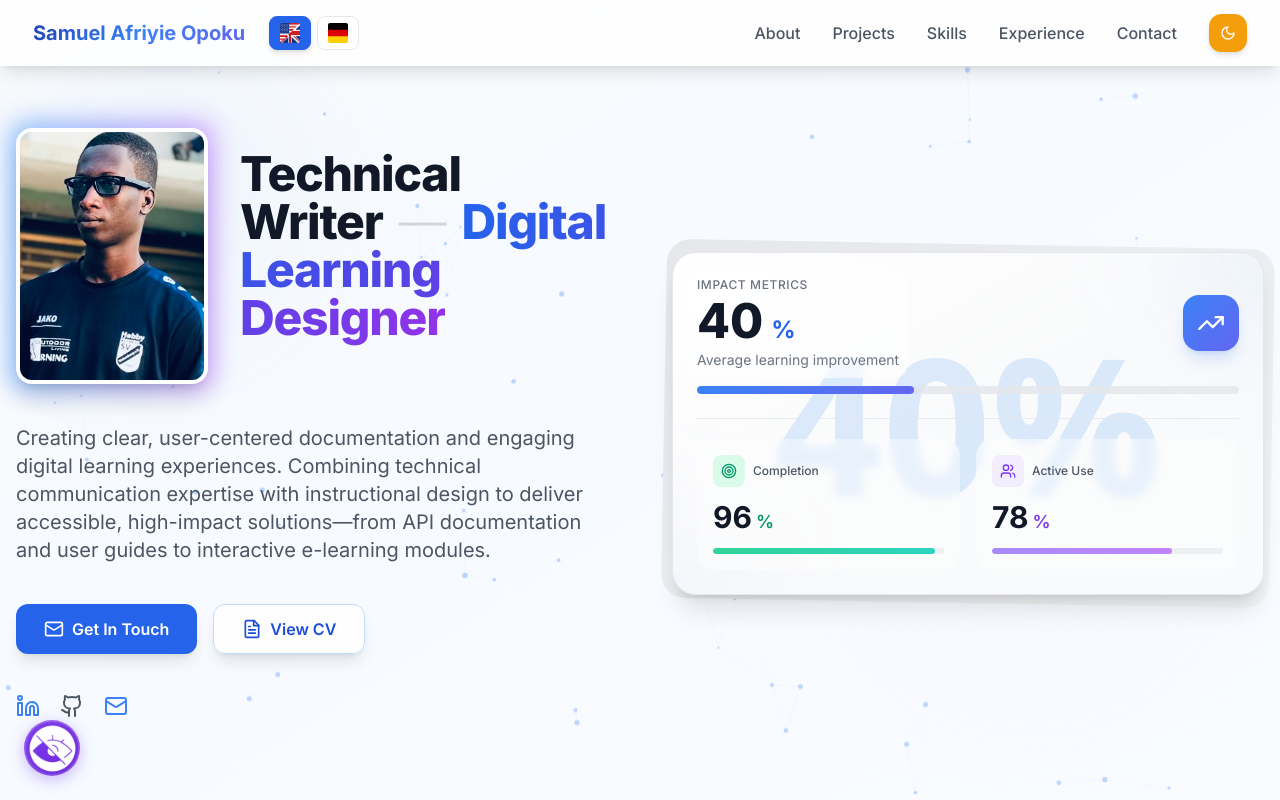
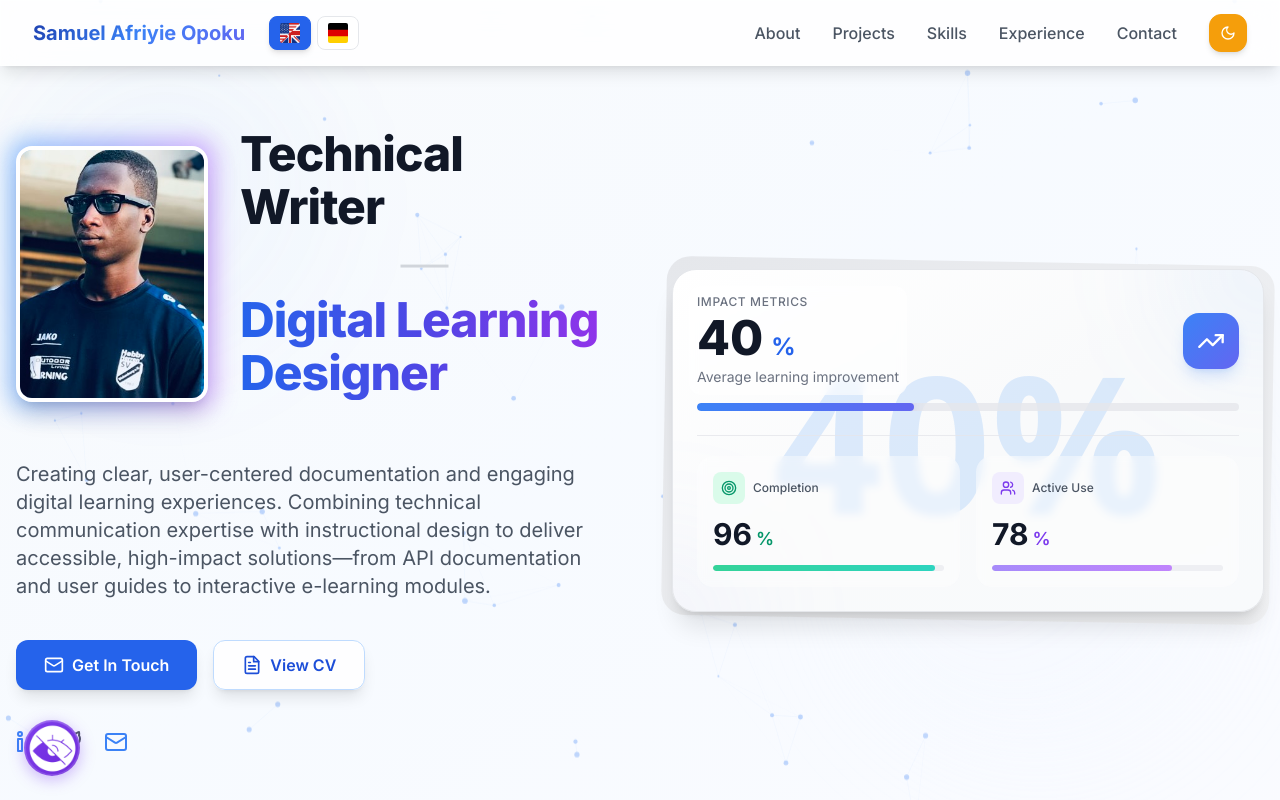
Before and after one commit to Samuelsen1/VS-Code-Port1, a Next.js app: page / in a window 1280 px wide. Shown: the top 800 px of the page. Built offline with nearby package versions, Linux system fonts and the light colour scheme.

Commit message:
Stack title in 3 lines with minimal line height
- Line 1: Technical Writer
- Line 2: — (centered em dash)
- Line 3: Digital Learning Designer
- Minimal line height (1.1) for compact, elegant stack
- Each element is block-level for proper stacking
- Em dash centered with minimal vertical spacing

```diff
--- a/app/PortfolioWebsite.jsx
+++ b/app/PortfolioWebsite.jsx
@@ -1185,14 +1185,14 @@ export default function PortfolioWebsite() {
                   />
                 </div>
                 <div>
-                  <h1 className={`text-3xl md:text-4xl lg:text-5xl font-extrabold leading-tight tracking-tight mb-4 md:mb-5`}>
-                    <span className={`${isDarkTheme ? 'text-white' : 'text-gray-900'}`}>
+                  <h1 className={`text-3xl md:text-4xl lg:text-5xl font-extrabold mb-4 md:mb-5`} style={{ lineHeight: '1.1' }}>
+                    <span className={`${isDarkTheme ? 'text-white' : 'text-gray-900'} block`}>
                       Technical Writer
                     </span>
-                    <span className={`${isDarkTheme ? 'text-blue-400/40' : 'text-gray-300'} font-light mx-3 md:mx-4`}>
+                    <span className={`${isDarkTheme ? 'text-blue-400/40' : 'text-gray-300'} font-light block text-center my-1`}>
                       —
                     </span>
-                    <span className="bg-gradient-to-r from-blue-600 via-indigo-600 to-purple-600 bg-clip-text text-transparent">
+                    <span className="bg-gradient-to-r from-blue-600 via-indigo-600 to-purple-600 bg-clip-text text-transparent block">
                       Digital Learning Designer
                     </span>
                   </h1>
```
